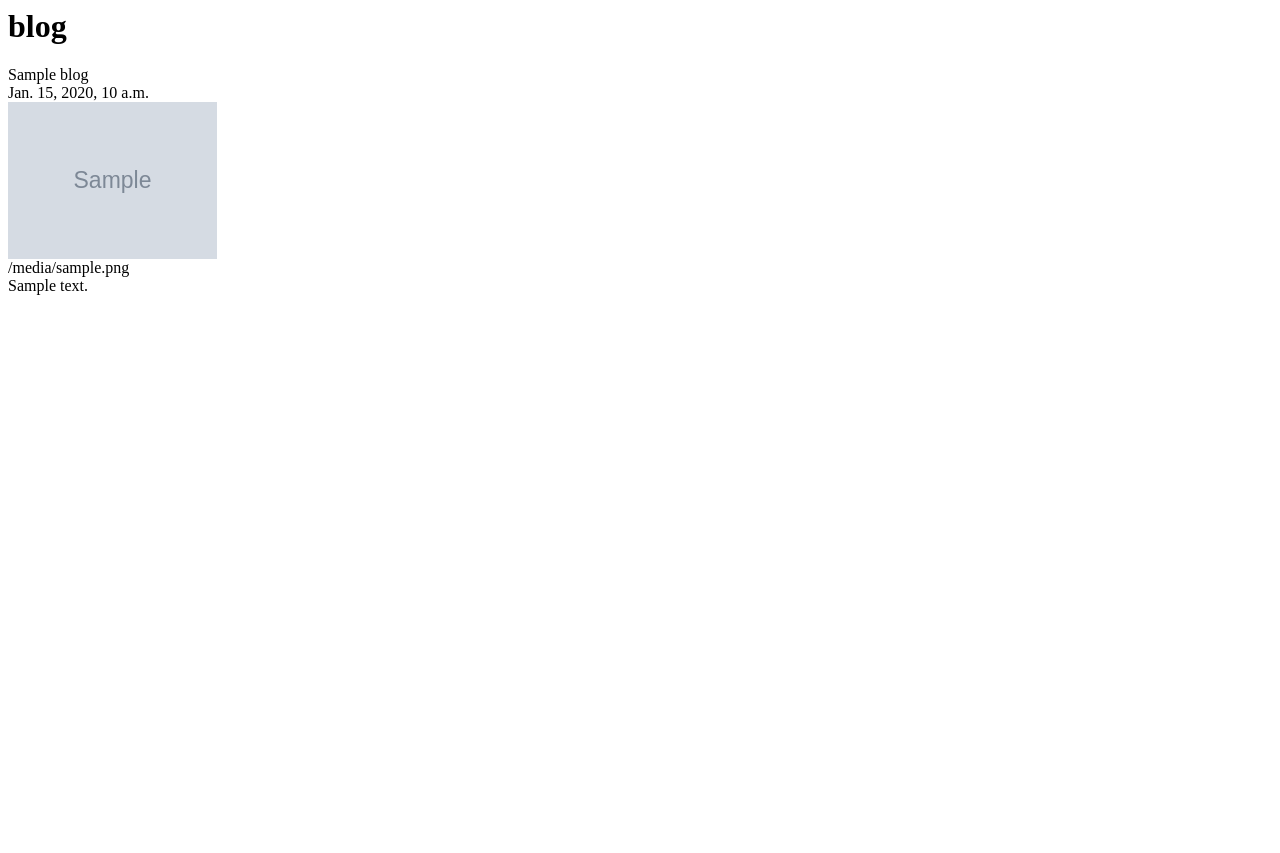
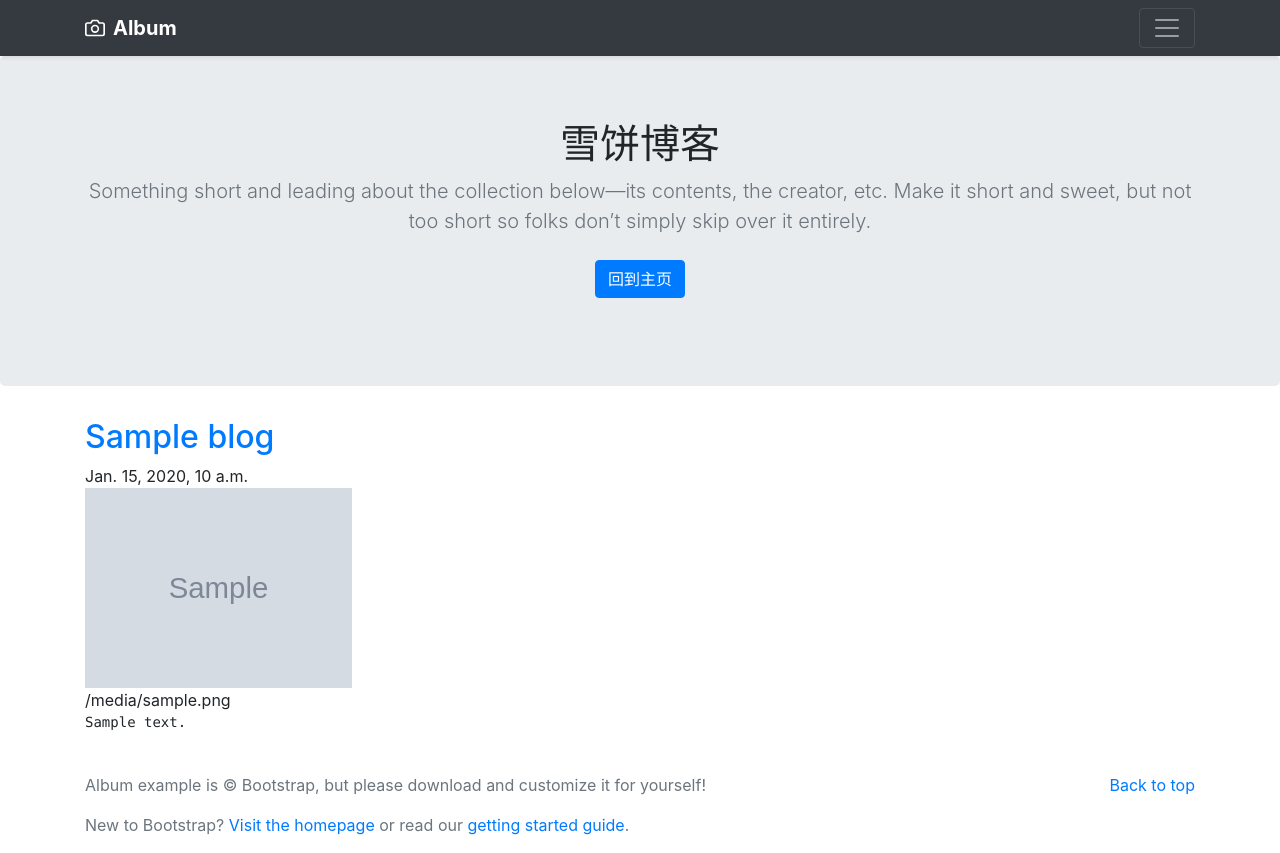
Before and after one commit to yayundeveloper/Portfolio, a Django app: template blog/templates/blog.html in a window 1280 px wide. Before the commit the page ends 295 px from the top, so only its background shows below. Run offline with Django 3.2, Linux system fonts and the light colour scheme; the template is opened without the code that fills it: most values are stand-ins (such as "Sample title", 1, 10 or a date in 2020); grey boxes marked "Sample" are stand-in pictures; data that the repository does not hold is empty; some libraries are stand-ins or nearby versions.

Commit message:
美化blog页面

```diff
--- a/blog/models.py
+++ b/blog/models.py
@@ -8,3 +8,6 @@ class Blog(models.Model):
 
     def __str__(self):
         return self.title
+
+    def short_text(self):
+        return self.text[:60] + '...'
--- a/blog/templates/blog.html
+++ b/blog/templates/blog.html
@@ -1,13 +1,95 @@
-<h1>blog</h1>
+<!doctype html>
+<html lang="en">
+  <style type="text/css">
+  pre {
+    white-space: pre-wrap;
+    word-wrap: break-word;
+  }
+  </style>
+  <head>
+    <meta charset="utf-8">
+    <meta name="viewport" content="width=device-width, initial-scale=1, shrink-to-fit=no">
+    <meta name="description" content="">
+    <meta name="author" content="Mark Otto, Jacob Thornton, and Bootstrap contributors">
+    <meta name="generator" content="Jekyll v3.8.5">
+    <title>Album example · Bootstrap</title>
+
+    <link rel="canonical" href="https://getbootstrap.com/docs/4.2/examples/album/">
+
+    <!-- Bootstrap core CSS -->
+    <link rel="stylesheet" href="https://stackpath.bootstrapcdn.com/bootstrap/4.3.1/css/bootstrap.min.css" integrity="sha384-ggOyR0iXCbMQv3Xipma34MD+dH/1fQ784/j6cY/iJTQUOhcWr7x9JvoRxT2MZw1T" crossorigin="anonymous">
+
+  </head>
+  <body>
+    <header>
+  <div class="collapse bg-dark" id="navbarHeader">
+    <div class="container">
+      <div class="row">
+        <div class="col-sm-8 col-md-7 py-4">
+          <h4 class="text-white">About</h4>
+          <p class="text-muted">Add some information about the album below, the author, or any other background context. Make it a few sentences long so folks can pick up some informative tidbits. Then, link them off to some social networking sites or contact information.</p>
+        </div>
+        <div class="col-sm-4 offset-md-1 py-4">
+          <h4 class="text-white">Contact</h4>
+          <ul class="list-unstyled">
+            <li><a href="#" class="text-white">Follow on Twitter</a></li>
+            <li><a href="#" class="text-white">Like on Facebook</a></li>
+            <li><a href="#" class="text-white">Email me</a></li>
+          </ul>
+        </div>
+      </div>
+    </div>
+  </div>
+  <div class="navbar navbar-dark bg-dark shadow-sm">
+    <div class="container d-flex justify-content-between">
+      <a href="#" class="navbar-brand d-flex align-items-center">
+        <svg xmlns="http://www.w3.org/2000/svg" width="20" height="20" viewBox="0 0 24 24" fill="none" stroke="currentColor" stroke-width="2" stroke-linecap="round" stroke-linejoin="round" class="mr-2" focusable="false" aria-hidden="true"><path d="M23 19a2 2 0 0 1-2 2H3a2 2 0 0 1-2-2V8a2 2 0 0 1 2-2h4l2-3h6l2 3h4a2 2 0 0 1 2 2z"></path><circle cx="12" cy="13" r="4"></circle></svg>
+        <strong>Album</strong>
+      </a>
+      <button class="navbar-toggler" type="button" data-toggle="collapse" data-target="#navbarHeader" aria-controls="navbarHeader" aria-expanded="false" aria-label="Toggle navigation">
+        <span class="navbar-toggler-icon"></span>
+      </button>
+    </div>
+  </div>
+</header>
+
+<main role="main">
+
+  <section class="jumbotron text-center">
+    <div class="container">
+      <h1 class="jumbotron-heading">雪饼博客</h1>
+      <p class="lead text-muted">Something short and leading about the collection below—its contents, the creator, etc. Make it short and sweet, but not too short so folks don’t simply skip over it entirely.</p>
+      <p>
+        <a href=".." class="btn btn-primary my-2">回到主页</a>
+      </p>
+    </div>
+  </section>
+    <div class="container">
         {% for blog in firstblog.all %}
-{{ blog.title }}
-<br>
+        <h2><a href="">{{ blog.title }}</a></h2>
         {{ blog.date }}
         <br>
-<img src="{{ blog.image.url }}" height="20%">
+        <img src="{{ blog.image.url }}" height=200 >
         <br>
         {{ blog.image.url }}
         <br>
-{{ blog.text }}
+        <pre sytle="width:750px">{{ blog.short_text }}</pre>
         <br>
         {% endfor %}
+    </div>
+
+</main>
+
+<footer class="text-muted">
+  <div class="container">
+    <p class="float-right">
+      <a href="#">Back to top</a>
+    </p>
+    <p>Album example is &copy; Bootstrap, but please download and customize it for yourself!</p>
+    <p>New to Bootstrap? <a href="https://getbootstrap.com/">Visit the homepage</a> or read our <a href="/docs/4.2/getting-started/introduction/">getting started guide</a>.</p>
+  </div>
+</footer>
+    <script src="https://code.jquery.com/jquery-3.3.1.slim.min.js" integrity="sha384-q8i/X+965DzO0rT7abK41JStQIAqVgRVzpbzo5smXKp4YfRvH+8abtTE1Pi6jizo" crossorigin="anonymous"></script>
+    <script src="https://cdnjs.cloudflare.com/ajax/libs/popper.js/1.14.7/umd/popper.min.js" integrity="sha384-UO2eT0CpHqdSJQ6hJty5KVphtPhzWj9WO1clHTMGa3JDZwrnQq4sF86dIHNDz0W1" crossorigin="anonymous"></script>
+    <script src="https://stackpath.bootstrapcdn.com/bootstrap/4.3.1/js/bootstrap.min.js" integrity="sha384-JjSmVgyd0p3pXB1rRibZUAYoIIy6OrQ6VrjIEaFf/nJGzIxFDsf4x0xIM+B07jRM" crossorigin="anonymous"></script>
+</html>
--- a/templates/home.html
+++ b/templates/home.html
@@ -54,7 +54,7 @@
       <h1 class="jumbotron-heading">Album example</h1>
       <p class="lead text-muted">Something short and leading about the collection below—its contents, the creator, etc. Make it short and sweet, but not too short so folks don’t simply skip over it entirely.</p>
       <p>
-        <a href="#" class="btn btn-primary my-2">Main call to action</a>
+        <a href="blog" class="btn btn-primary my-2">我的雪饼博客</a>
         <a href="#" class="btn btn-secondary my-2">Secondary action</a>
       </p>
     </div>
```
Lines whose indentation alone changed are shown as unchanged.
